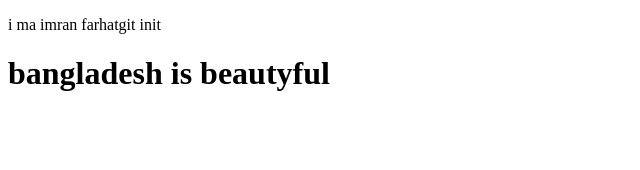
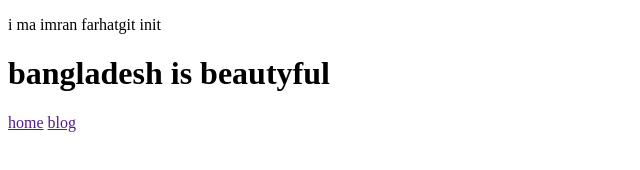
Before and after one commit to munna21/my-2nd-repo, a plain HTML site: page index2.html in a window 1280 px wide. Shown: the full height of the page, 0-640 px from the left. Drawn offline with Linux system fonts and the light colour scheme.

Commit message:
y new tag

```diff
--- a/index2.html
+++ b/index2.html
@@ -8,5 +8,10 @@
 <body>
   <p>i ma imran farhatgit init</p>
   <h1> bangladesh is beautyful</h1>
+  <div>
+      <a href="">home</a>
+      <a href="">blog</a>
+  </div>
+
 </body>
 </html>
```
